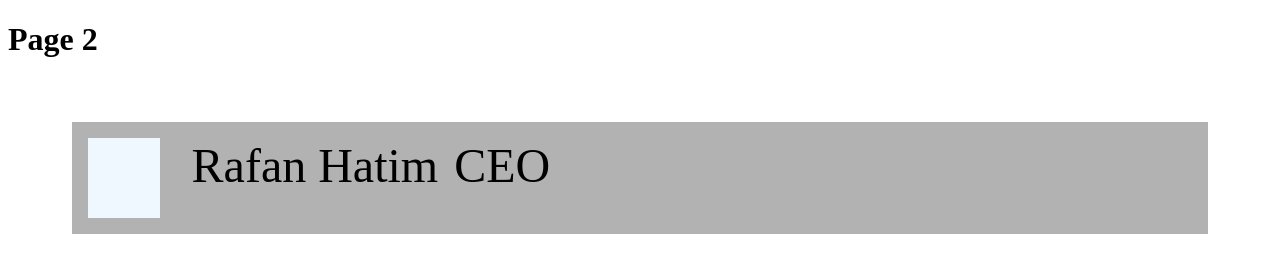
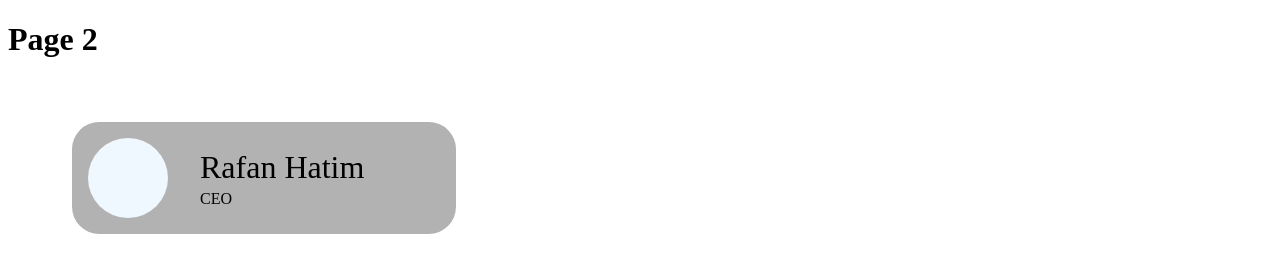
Before and after one commit to gtech-mulearn/rateme, a plain HTML site: page index.html in a window 1280 px wide. Drawn offline with Linux system fonts and the light colour scheme.

Commit message:
done second page

```diff
--- a/index.html
+++ b/index.html
@@ -9,7 +9,7 @@
   <body>
     <div>
       <h1>Page 2</h1>
-      <div class="details">
+      <div id="card" class="details">
         <div class="img-flex">
           <img src="" alt="" />
         </div>
--- a/style.css
+++ b/style.css
@@ -1,22 +1,29 @@
 .details {
   display: flex;
   gap: 1rem;
+  width: 50vw;
   background-color: rgba(0, 0, 0, 0.3);
-  justify-content: space-around;
   height: fit-content;
+  border-radius: 1.7rem;
+  width: 30vw;
   padding: 1rem 0;
   margin: 4rem;
 }
 .data-flex {
   display: flex;
-  width: 100%;
-  gap: 1rem;
-  font-size: 3rem;
+  flex-direction: column;
+  justify-content: center;
+  gap: 0.3rem;
 }
 
 .img-flex {
   height: 5rem;
   width: 5rem;
+  border-radius: 50%;
   background-color: aliceblue;
   margin: 0 1rem;
 }
+
+.name_text{
+  font-size: 2rem;
+}
```
